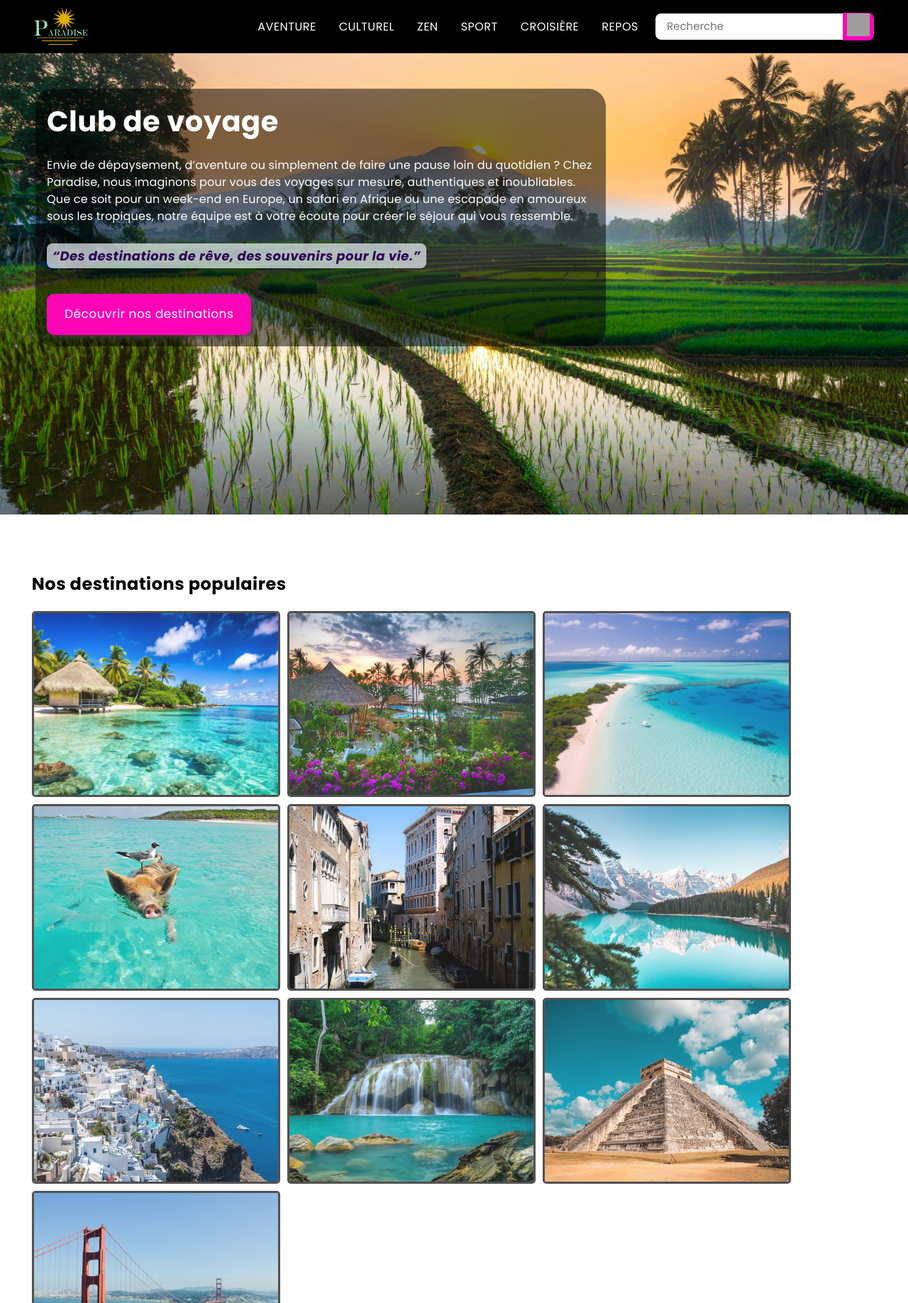
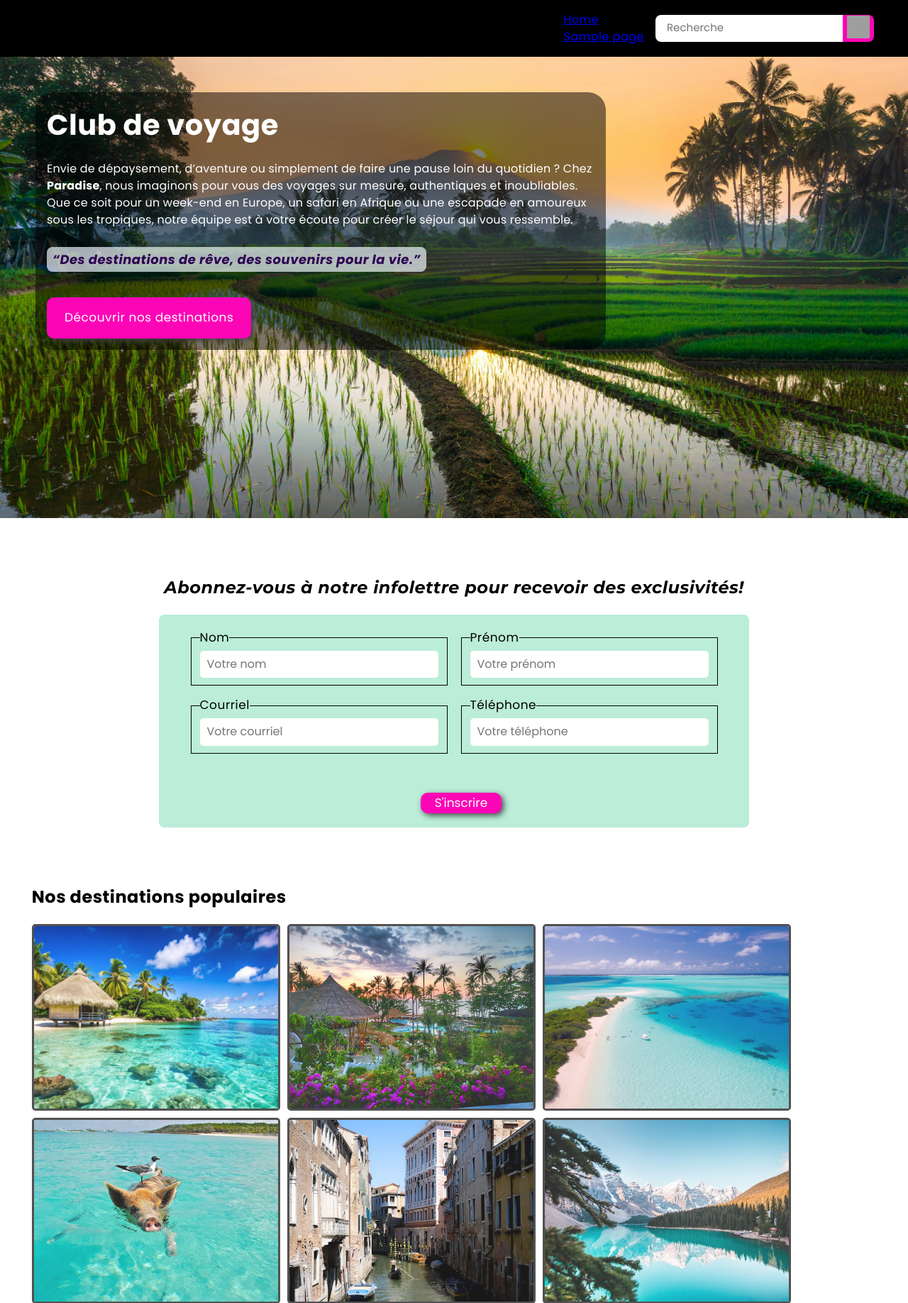
Before and after one commit to pmoukda/33w, a WordPress theme: template index.php in a window 1280 px wide. Shown: the top 1836 px of the page at 71% size. Run offline with PHP 8.4 and a stand-in for WordPress, Linux system fonts and the light colour scheme; the site name, menu and one post (Sample post) are stand-ins, and other content is empty; grey boxes are pictures that could not be loaded.

Commit message:
cours4- segmentation du fichier index.php

```diff
--- /dev/null
+++ b/footer.php
@@ -0,0 +1,8 @@
+
+<footer class="piedpage">
+    <p class="piedpage__droit-auteur"> Moukda Phaengvixay &copy 2025. Tous droits réservés</p>
+</footer>
+ <script src="script/checkbox.js"></script>
+     <?php wp_footer(); ?>
+</body>
+</html>
--- /dev/null
+++ b/functions.php
@@ -0,0 +1,21 @@
+<?php
+function mon_theme_supports() {
+    add_theme_support('post-thumbnails');
+    add_theme_support('title-tag');
+    add_theme_support('menus');
+    add_theme_support('custom-logo', array(
+        'height'      => 150,
+        'width'       => 150,
+        'flex-height' => true,
+        'flex-width'  => true,
+    ));
+}
+
+add_action( 'after_setup_theme', 'mon_theme_supports' );
+
+function theme_tp_enqueue_styles() {
+wp_enqueue_style('normalize', get_template_directory_uri() . 'normalize.css');
+wp_enqueue_style('main-style', get_stylesheet_uri());
+}
+add_action('wp_enqueue_scripts', 'theme_tp_enqueue_styles');
+?>
--- /dev/null
+++ b/header.php
@@ -0,0 +1,53 @@
+<!DOCTYPE html>
+<html lang="en">
+<head>
+    <meta charset="UTF-8">
+    <meta name="viewport" content="width=device-width, initial-scale=1.0">
+    <title>Prototype de la page d'acceuil</title>
+    <link rel="preconnect" href="https://fonts.googleapis.com" />
+    <link rel="preconnect" href="https://fonts.gstatic.com" crossorigin />
+    <link
+      href="https://fonts.googleapis.com/css2?family=Montserrat:ital,wght@0,100..900;1,100..900&family=Poppins:ital,wght@0,100;0,200;0,300;0,400;0,500;0,600;0,700;0,800;0,900;1,100;1,200;1,300;1,400;1,500;1,600;1,700;1,800;1,900&display=swap"
+      rel="stylesheet"/>
+    <link rel="stylesheet" href="normalize.css">
+    <link rel="stylesheet" href="style.css">
+    <?php wp_head();?>
+</head>
+<body>
+    <header class="entete">
+      <div class="entete__contenu">
+  <!--     <img src="images/SVG/logo.svg" alt="logo" class="entete__logo"> -->
+      <figure class="entete_logo">
+        <?php  echo get_custom_logo() ?>
+      </figure>
+   <label for="chk__menu" class="entete__burger">
+    <img src="https://s2.svgbox.net/hero-outline.svg?ic=menu&color=000" width="32" height="32">
+   </label>
+
+   <input type="checkbox" class="chk__menu" id="chk__menu">
+      <nav class="entete__nav">
+  <!--       <ul class="entete__menu">
+            <li class="entete__menu-item"><a href="#">Aventure</a></li>
+            <li class="entete__menu-item"><a href="#">Culturel</a></li>
+            <li class="entete__menu-item"><a href="#">Zen</a></li>
+            <li class="entete__menu-item"><a href="#">Sport</a></li>
+            <li class="entete__menu-item"><a href="#">Croisière</a></li>
+            <li class="entete__menu-item"><a href="#">Repos</a></li>
+        </ul> -->
+        <?php wp_nav_menu(array(
+          "menu" => "principal",
+          'container'            => '',
+          'container_class'      => '',
+          'menu_class'           => 'entete_menu',
+        )); ?>
+
+        <form action="" class="recherche">
+          <label for="recherche"></label>
+          <input class="recherche__input" type="search" name="recherche" id="recherche" placeholder="Recherche">
+          <button class="recherche__bouton">
+            <img src="https://s2.svgbox.net/hero-solid.svg?ic=search&color=000" width="32"  height="32">
+          </button>
+        </form>
+      </nav>
+    </div>
+    </header>
--- a/index.php
+++ b/index.php
@@ -1,55 +1,43 @@
-<!DOCTYPE html>
-<html lang="en">
-<head>
-    <meta charset="UTF-8">
-    <meta name="viewport" content="width=device-width, initial-scale=1.0">
-    <title>Prototype de la page d'acceuil</title>
-    <link rel="stylesheet" href="normalize.css">
-    <link rel="stylesheet" href="style.css">
-    <link rel="preconnect" href="https://fonts.googleapis.com" />
-    <link rel="preconnect" href="https://fonts.gstatic.com" crossorigin />
-    <link
-      href="https://fonts.googleapis.com/css2?family=Montserrat:ital,wght@0,100..900;1,100..900&family=Poppins:ital,wght@0,100;0,200;0,300;0,400;0,500;0,600;0,700;0,800;0,900;1,100;1,200;1,300;1,400;1,500;1,600;1,700;1,800;1,900&display=swap"
-      rel="stylesheet"
-    />
-    <script src="script/checkbox.js"></script>
-</head>
-<body>
-    <header class="entete">
-      <div class="entete__contenu">
-      <img src="images/SVG/logo.svg" alt="logo" class="entete__logo">
-   <label for="chk__menu" class="entete__burger">
-    <img src="https://s2.svgbox.net/hero-outline.svg?ic=menu&color=000" width="32" height="32">
-   </label>
-   <input type="checkbox" class="chk__menu" id="chk__menu">
-      <nav class="entete__nav">
-        <ul class="entete__menu">
-            <li class="entete__menu-item"><a href="#">Aventure</a></li>
-            <li class="entete__menu-item"><a href="#">Culturel</a></li>
-            <li class="entete__menu-item"><a href="#">Zen</a></li>
-            <li class="entete__menu-item"><a href="#">Sport</a></li>
-            <li class="entete__menu-item"><a href="#">Croisière</a></li>
-            <li class="entete__menu-item"><a href="#">Repos</a></li>
-        </ul>
-        <form action="" class="recherche">
-          <label for="recherche"></label>
-          <input class="recherche__input" type="search" name="recherche" id="recherche" placeholder="Recherche">
-          <button class="recherche__bouton">
-            <img src="https://s2.svgbox.net/hero-solid.svg?ic=search&color=000" width="32"  height="32">
-          </button>
-        </form>
-      </nav>
-    </div>
-    </header>
+<?php get_header(); ?>
   <section class="hero">
       <div class="hero__contenu">
           <h1 class="hero__titre">Club de voyage</h1>
           <p class="hero__description">Envie de dépaysement, d’aventure ou simplement de faire une pause loin du quotidien ?
-              Chez Paradise, nous imaginons pour vous des voyages sur mesure, authentiques et inoubliables. Que ce soit pour un week-end en Europe, un safari en Afrique ou une escapade en amoureux sous les tropiques, notre équipe est à votre écoute pour créer le séjour qui vous ressemble.
+            Chez <strong>Paradise</strong>, nous imaginons pour vous des voyages sur mesure, authentiques et inoubliables. Que ce soit pour un week-end en Europe, un safari en Afrique ou une escapade en amoureux sous les tropiques, notre équipe est à votre écoute pour créer le séjour qui vous ressemble.
           </p>
           <q class="hero__slogan">Des destinations de rêve, des souvenirs pour la vie.</q>
           <div class="hero__bouton">Découvrir nos destinations</div>
       </div>
+  </section>
+    <section class="infolettre">
+    <h2 class="infolettre__titre">Abonnez-vous à notre infolettre pour recevoir des exclusivités!</h2>
+    <form action="" class="infolettre__formulaire">
+      <fieldset class="infolettre__fieldset">
+        <legend class="infolettre__legend">Nom</legend>
+        <label for="Nom">
+        <input class="infolettre__input" type="text" id="nom" name="nom" placeholder="Votre nom">
+        </label>
+        </fieldset>
+      <fieldset class="infolettre__fieldset">
+        <legend class="infolettre__legend">Prénom</legend>
+          <label for="prenom">
+          <input class="infolettre__input" type="text" id="prenom" name="prenom" placeholder="Votre prénom">
+          </label>
+      </fieldset>
+      <fieldset class="infolettre__fieldset">
+        <legend class="infolettre__legend">Courriel</legend>
+        <label for="courriel">
+        <input class="infolettre__input" type="text" id="courriel" name="courriel" placeholder="Votre courriel">
+        </label>
+      </fieldset>
+      <fieldset class="infolettre__fieldset">
+        <legend class="infolettre__legend">Téléphone</legend>
+        <label for="telephone">
+        <input class="infolettre__input" type="text" id="telephone" name="telephone" placeholder="Votre téléphone">
+        </label>
+      </fieldset>
+      <input class="infolettre__bouton hero__bouton" type="submit" value="S'inscrire">
+    </form>
   </section>
   <section class="galerie">
       <h2 class="galerie__titre">Nos destinations populaires</h2>
@@ -67,10 +55,13 @@
       </div>
   </section>
   <section class="populaire">
+    <?php if(have_posts()){
+      while(have_posts()){
+      the_post(); ?>
+      <h1><?php the_title();?>
+      <?php the_content();
+      }
+    }  ?>
+  </section>
 
-    </section>
-    <footer class="piedpage">
-      <p class="piedpage__droit-auteur"> Moukda Phaengvixay &copy 2025. Tous droits réservés</p>
-    </footer>
-</body>
-</html>
+<?php get_footer();
--- a/sass/layout/_general.scss
+++ b/sass/layout/_general.scss
@@ -5,7 +5,7 @@ html {
 }
 
 *{
-/*    border: 1px solid #aaa;  */
+  /*   border: 1px solid #aaa;   */
 }
 
 *, *:before, *:after {
--- a/style.css
+++ b/style.css
@@ -22,7 +22,7 @@ html {
 }
 
 * {
-  /*    border: 1px solid #aaa;  */
+  /*   border: 1px solid #aaa;   */
 }
 
 *, *:before, *:after {
```
Also changed, not shown: function.php (deleted, +0 -7 lines), sass/style.scss (line endings or trailing spaces), 1 other file. Lines whose indentation alone changed are shown as unchanged.
